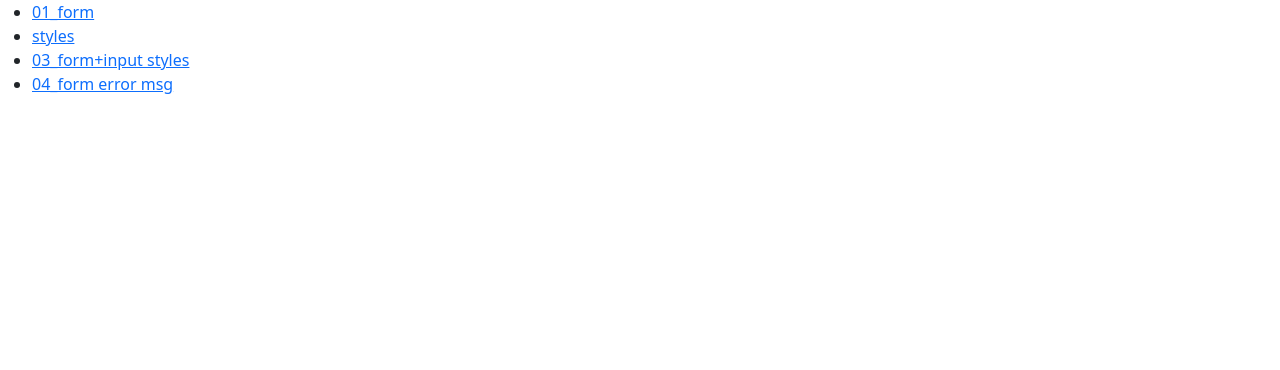
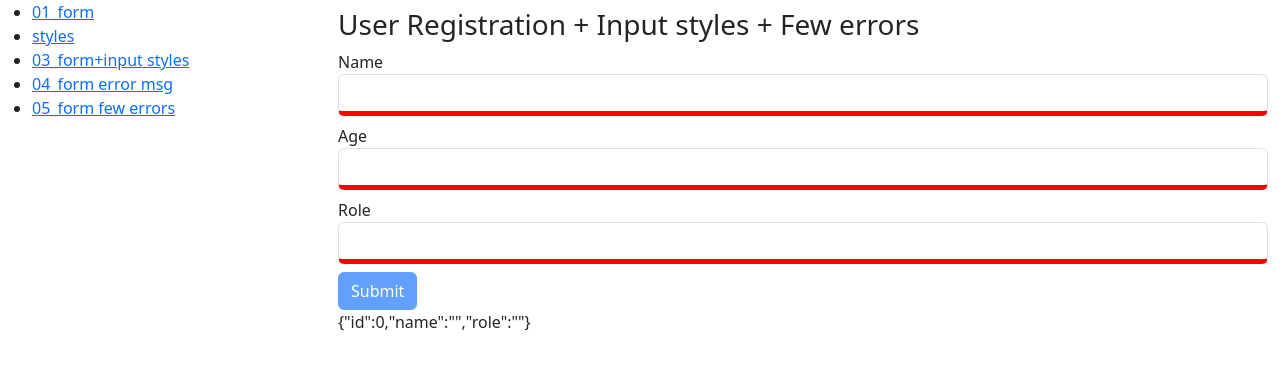
Before and after one commit to x404/angular-forms, an Angular app: page /05_form_few_errors in a window 1280 px wide. Before the commit this address led to /. Shown: the top 370 px of the page. Built offline with nearby package versions, Linux system fonts and the light colour scheme.

Commit message:
feat: added form with few errors

```diff
--- a/src/app/app.component.html
+++ b/src/app/app.component.html
@@ -5,6 +5,7 @@
       <li><a routerLink="/02_styles">styles</a></li>
       <li><a routerLink="/03_form_styles">03_form+input styles</a></li>
       <li><a routerLink="/04_form_error_msg">04_form error msg</a></li>
+      <li><a routerLink="/05_form_few_errors">05_form few errors</a></li>
     </ul>
   </aside>
   <main class="col-lg-9 pt-2">
--- a/src/app/app.module.ts
+++ b/src/app/app.module.ts
@@ -8,12 +8,14 @@ import { RouterLink, RouterModule, Routes } from "@angular/router";
 import { StylesSampleComponent } from "./sample02-forms/02_styles-sample/styles-sample.component";
 import { UserFormComponent3 } from "./sample02-forms/03_form-custom-css/user-form.component2";
 import { UserFormComponent4 } from "./sample02-forms/04_form_error_msg/user-form.component3";
+import { FormFewErrorsComponent } from "./sample02-forms/04_form_few_errors/form-errors.component";
 
 const appRoutes: Routes = [
   { path: '01_form', component: UserFormComponent},
   { path: '02_styles', component: StylesSampleComponent},
   { path: '03_form_styles', component: UserFormComponent3},
   { path: '04_form_error_msg', component: UserFormComponent4},
+  { path: '05_form_few_errors', component: FormFewErrorsComponent},
 ]
 
 @NgModule({
@@ -22,7 +24,8 @@ const appRoutes: Routes = [
     UserFormComponent,
     UserFormComponent3,
     UserFormComponent4,
-    StylesSampleComponent
+    StylesSampleComponent,
+    FormFewErrorsComponent
   ],
   imports: [
     BrowserModule,
--- /dev/null
+++ b/src/app/sample02-forms/04_form_few_errors/form-errors.component.css
@@ -0,0 +1,7 @@
+.ng-valid[required]{
+  border-bottom: 5px solid green;
+}
+
+.ng-invalid:not(form){
+  border-bottom: 5px solid red;
+}
--- /dev/null
+++ b/src/app/sample02-forms/04_form_few_errors/form-errors.component.html
@@ -0,0 +1,48 @@
+<div class="container">
+  <h3>User Registration + Input styles + Few errors</h3>
+
+  <form action=""
+        (ngSubmit)="onSubmit()"
+        #userForm="ngForm"
+   >
+    <div class="form-group my-2">
+      <label for="name">Name</label>
+      <input type="text" id="name" class="form-control"
+             [(ngModel)]="model.name"
+             name="name"
+             #name="ngModel"
+             required="required"
+             minlength="4"
+      >
+
+      <div *ngIf="name.errors && (name.dirty || name.touched)" class="alert alert-danger mt-1">
+        <div [hidden]="!name.errors['required']">Field is required</div>
+        <div [hidden]="!name.errors['minlength']">Minimum 4 symbols</div>
+      </div>
+    </div>
+
+    <div class="form-group my-2">
+      <label for="age">Age</label>
+      <input type="text" id="age" class="form-control" required
+             [(ngModel)]="model.age"
+             name="age"
+             #age="ngModel"
+      >
+      <div [hidden]="age.valid || age.pristine" class="alert alert-danger mt-1">Field is required</div>
+    </div>
+
+    <div class="form-group my-2">
+      <label for="role">Role</label>
+      <select  id="role" class="form-control" required [(ngModel)]="model.role" name="role">
+        <option *ngFor="let r of roles" [value]="r">{{r}}</option>
+      </select>
+    </div>
+
+    <button type="submit"
+            class="btn btn-primary"
+            [disabled]="!userForm.form.valid"
+    >Submit</button>
+
+    <p>{{diagnostic}}</p>
+  </form>
+</div>
--- /dev/null
+++ b/src/app/sample02-forms/04_form_few_errors/form-errors.component.ts
@@ -0,0 +1,23 @@
+import { Component } from '@angular/core';
+import { User } from '../user';
+
+@Component({
+  selector: 'app-form_few_errors',
+  templateUrl: './form-errors.component.html',
+  styleUrls: ['./form-errors.component.css']
+})
+export class FormFewErrorsComponent {
+  roles: string[] = ['Guest', 'Moderator', 'Administrator'];
+
+  model: User = new User(0,'','');
+
+  submitted: boolean = false;
+
+  onSubmit(){
+    this.submitted = true;
+  }
+
+  get diagnostic(){
+    return JSON.stringify(this.model)
+  }
+}
```
